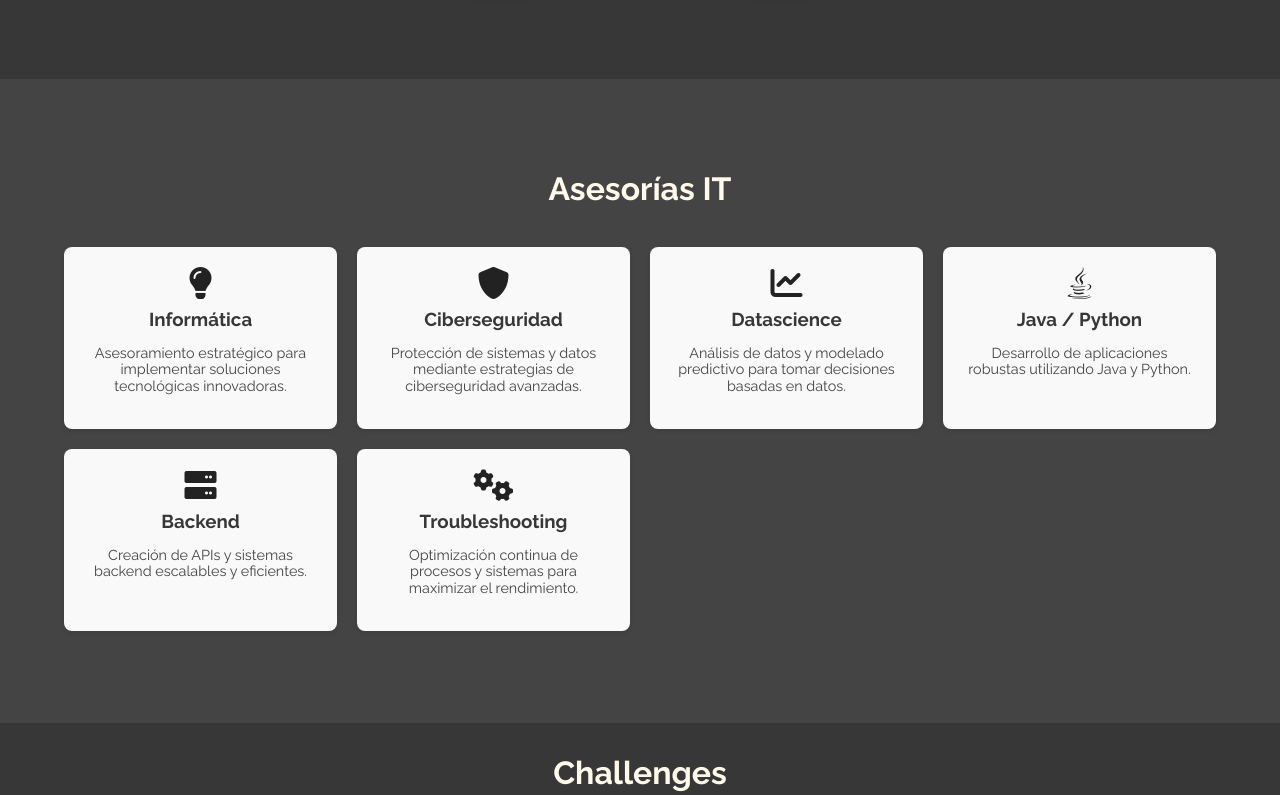
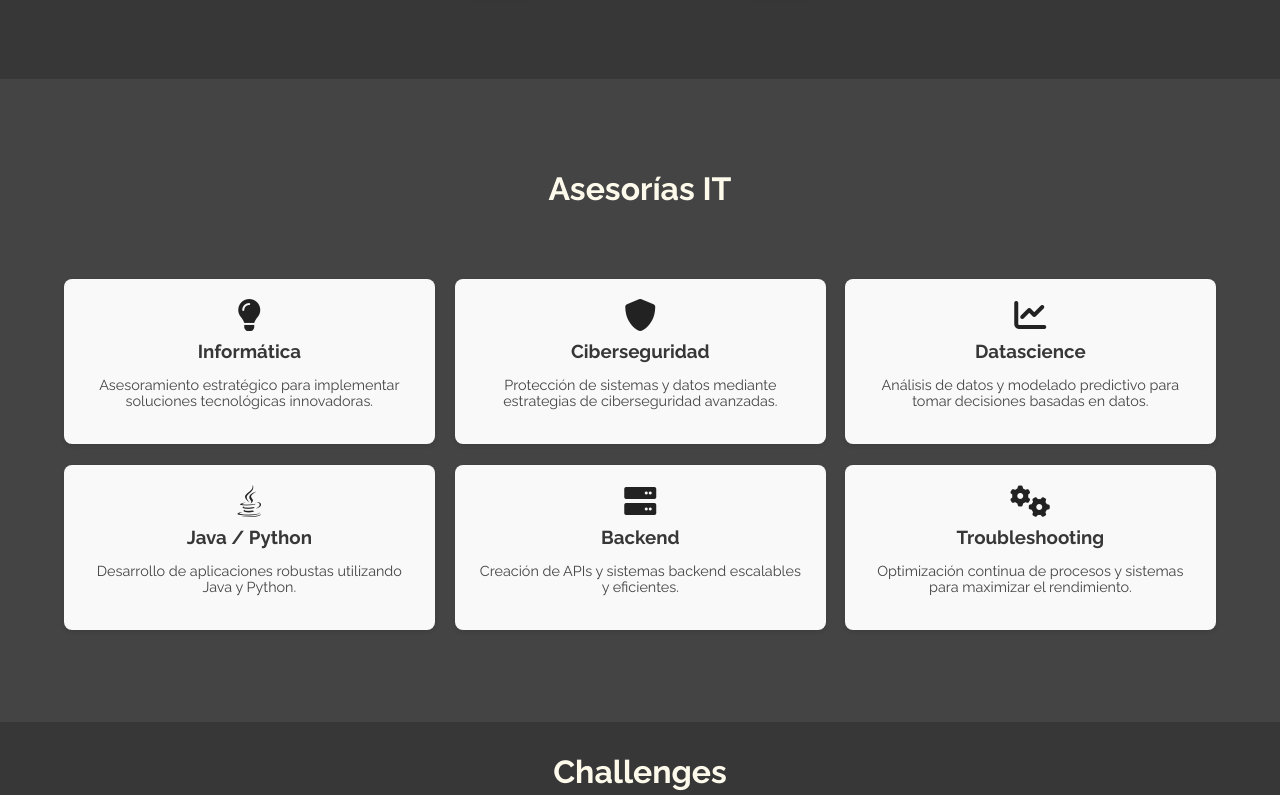
Before and after one commit to azocarone/portafolio, a plain HTML site: page index.html in a window 1280 px wide. Shown: the part 1564-2359 px from the top of the page. Drawn offline with nearby package versions, Linux system fonts and the light colour scheme.

Commit message:
Añadidos efectos AOS

```diff
--- a/css/services.css
+++ b/css/services.css
@@ -1,46 +1,51 @@
 .services {
-    padding: 60px 0;
+    display: flex;
+    flex-direction: column;
+    align-items: center;
+    gap: 2rem;
+    padding: 3.75rem 0; /* 60px -> 3.75rem */
   }
 
   .services__title {
     text-align: center;
-    margin-bottom: 40px;
+    margin-bottom: 2.5rem; /* 40px -> 2.5rem */
     font-size: 2em;
   }
 
   .services__list {
+    display: flex;
+    flex-direction: column;
+    gap: 1.25rem; /* 20px -> 1.25rem */
     width: 90%;
-    max-width: 1200px;
+    max-width: 75rem; /* 1200px -> 75rem */
     margin: auto;
-}
-
-.services__grid {
-    display: grid;
-    grid-template-columns: repeat(auto-fit, minmax(250px, 1fr));
-    gap: 20px;
+    list-style: none; /* Elimina los bullets de la lista */
+    padding: 0; /* Reinicia el padding de la lista */
+    margin: 0; /* Reinicia el margen de la lista */
   }
 
   .services__item {
     background: #f9f9f9;
-    padding: 20px;
-    border-radius: 8px;
+    padding: 1.25rem; /* 20px -> 1.25rem */
+    border-radius: 0.5rem; /* 8px -> 0.5rem */
     text-align: center;
-    box-shadow: 0 2px 5px rgba(0, 0, 0, 0.1);
+    box-shadow: 0 0.125rem 0.3125rem rgba(0, 0, 0, 0.1); /* 2px -> 0.125rem, 5px -> 0.3125rem */
     transition: transform 0.3s ease;
+    flex: 1; /* Permite que los elementos ocupen el mismo espacio disponible */
   }
 
   .services__item:hover {
-    transform: translateY(-10px);
+    transform: translateY(-0.625rem); /* 10px -> 0.625rem */
   }
 
   .services__item-icon {
     color: #222222;
-    margin-bottom: 10px;
+    margin-bottom: 0.625rem; /* 10px -> 0.625rem */
   }
 
   .services__item-title {
     color: #373737;
-    margin-bottom: 5px;
+    margin-bottom: 0.3125rem; /* 5px -> 0.3125rem */
   }
 
   .services__item-description {
@@ -48,4 +53,20 @@
     color: #444444;
   }
 
-@media (max-width: 768px) {}
+  /* Media Queries */
+  @media screen and (min-width: 48rem) { /* 768px -> 48rem */
+    .services__list {
+      flex-direction: row;
+      flex-wrap: wrap;
+      justify-content: space-between;
+    }
+    .services__item {
+      flex: 1 1 calc(50% - 1.25rem); /* Dos columnas con espacio entre ellas */
+    }
+  }
+
+  @media screen and (min-width: 64rem) { /* 1024px -> 64rem */
+    .services__item {
+      flex: 1 1 calc(33.33% - 1.25rem); /* Tres columnas con espacio entre ellas */
+    }
+  }
--- a/index.html
+++ b/index.html
@@ -17,8 +17,7 @@
   <!-- Light 300; Regular 400; Medium 500; Bold 700; Black 900 -->
   <link rel="preconnect" href="https://fonts.googleapis.com" />
   <link rel="preconnect" href="https://fonts.gstatic.com" crossorigin />
-  <link rel="stylesheet"
-    href="https://fonts.googleapis.com/css2?family=Raleway:wght@300;400;500;700;900&display=swap" />
+  <link rel="stylesheet" href="https://fonts.googleapis.com/css2?family=Raleway:wght@300;400;500;700;900&display=swap" />
 
   <!-- "Font Awesome 6 Free": Install local -->
   <link rel="stylesheet" href="./css/solid.min.css" />
@@ -27,7 +26,7 @@
   <!-- Font Awesome -->
   <link rel="stylesheet" href="https://cdnjs.cloudflare.com/ajax/libs/font-awesome/6.0.0-beta3/css/all.min.css" />
 
-  <!-- AOS Library -->
+  <!-- Animate On Scroll Library -->
   <link rel="stylesheet" href="https://unpkg.com/aos@2.3.1/dist/aos.css" />
 
   <!-- Referencias CSS -->
@@ -74,7 +73,7 @@
 
   <main class="main">
     <!-- Perfil -->
-    <section class="main__section profile">
+    <section class="main__section profile" data-aos="fade-down">
       <img class="profile__image" src="./assets/img/logos/azocarone.svg" alt="José Antonio Azócar Marcano" />
       <div class="profile__content">
         <h2 class="profile__name">José Antonio Azócar Marcano</h2>
@@ -90,7 +89,7 @@
     </section>
 
     <!-- Sobre Mí -->
-    <section class="main__section about" id="about">
+    <section class="main__section about" id="about" data-aos="fade-up">
       <h2 class="about__title">Sobre Mí ...</h2>
       <p class="about__description">"Ingeniero en Informática con un Máster en Comercio Electrónico y amplia experiencia
         en Tecnologías de la Información. Especializado en ofrecer asesoría y soluciones tecnológicas a empresas y
@@ -100,7 +99,7 @@
     </section>
 
     <!-- Educación -->
-    <section class="main__section education" id="education">
+    <section class="main__section education" id="education" data-aos="fade-up">
       <h2 class="education__title">Formación Académica</h2>
       <ul class="education__list">
         <li class="education__item" data-item-id="uc3m">
@@ -166,7 +165,7 @@
     </section>
 
     <!-- Proyectos -->
-    <section class="main__section projects" id="projects">
+    <section class="main__section projects" id="projects" data-aos="fade-up">
       <h2 class="projects__title">Challenges</h2>
       <ul class="projects__list">
 
@@ -205,7 +204,7 @@
     </section>
 
     <!-- Contacto -->
-    <section class="main__section contact" id="contact">
+    <section class="main__section contact" id="contact" data-aos="fade-up">
       <img class="contact__image" src="./assets/img/contact/093703.png" alt="" />
       <form class="contact__form" action="#" method="POST" name="form">
         <div class="contact__header">
@@ -278,8 +277,8 @@
 
   <!-- Script JavaScript -->
   <script src="https://unpkg.com/aos@2.3.1/dist/aos.js"></script>
+  <script src="./js/aos.js" type="module"></script>
   <script src="./js/education.js" type="module"></script>
-  <script src="./js/services.js" type="module"></script>
   <script src="./js/contact.js" type="module"></script>
 </body>
 
```
Also changed, not shown: js/aos.js (renamed from js/services.js). Lines whose indentation alone changed are shown as unchanged.
